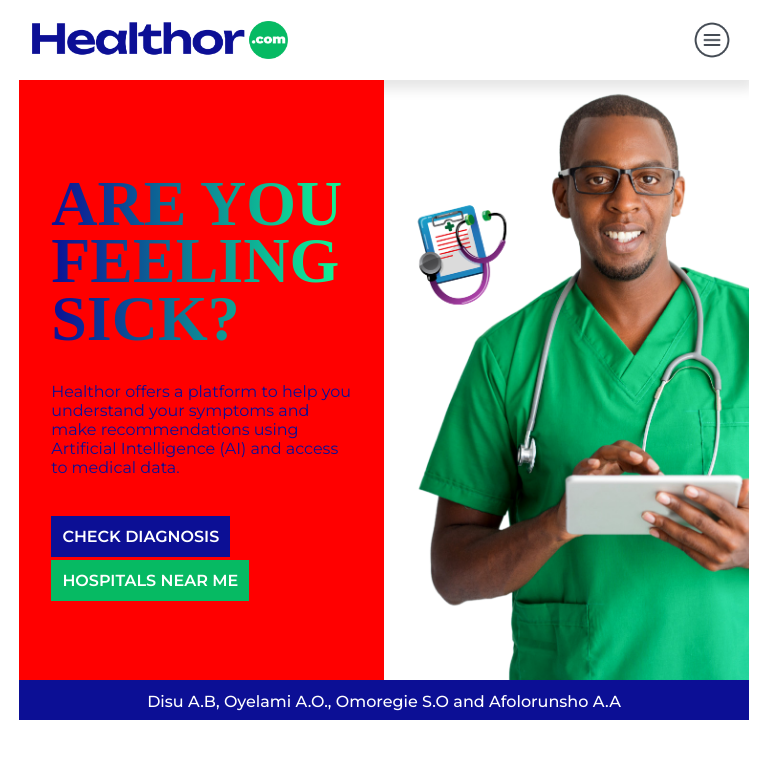
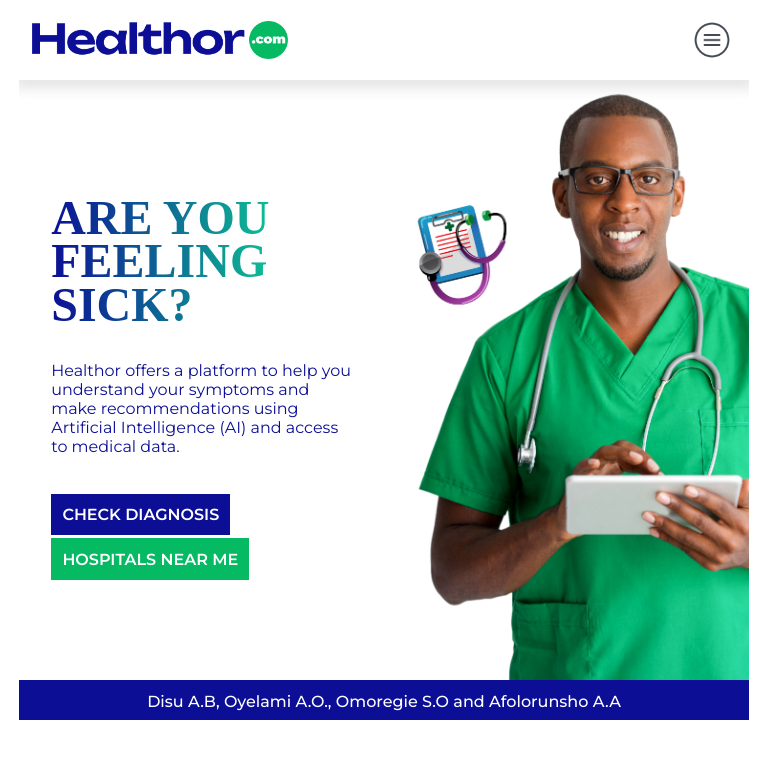
Before and after one commit to Cre8steveDev/Healthor, a React (Vite) app: page /#/ in a window 768 px wide. Shown: the top 758 px of the page. Built offline with nearby package versions, Linux system fonts and the light colour scheme; a web font is replaced by a local one.

Commit message:
Touched the CSS bug

```diff
--- a/src/components/comp_styles/main_body.css
+++ b/src/components/comp_styles/main_body.css
@@ -103,7 +103,7 @@
     padding: 1.5rem;
 
     & h1 {
-      font-size: 3rem;
+      font-size: 2.5rem;
       text-align: center;
       margin-top: 1rem;
     }
@@ -134,12 +134,11 @@
 
 @media (min-width: 601px) and (max-width: 1024px) {
   .main_body-text {
-    background-color: red;
     padding: 2rem;
     hyphens: auto;
 
     & h1 {
-      font-size: 4rem;
+      font-size: 3rem;
       margin-top: 1rem;
     }
 
```
